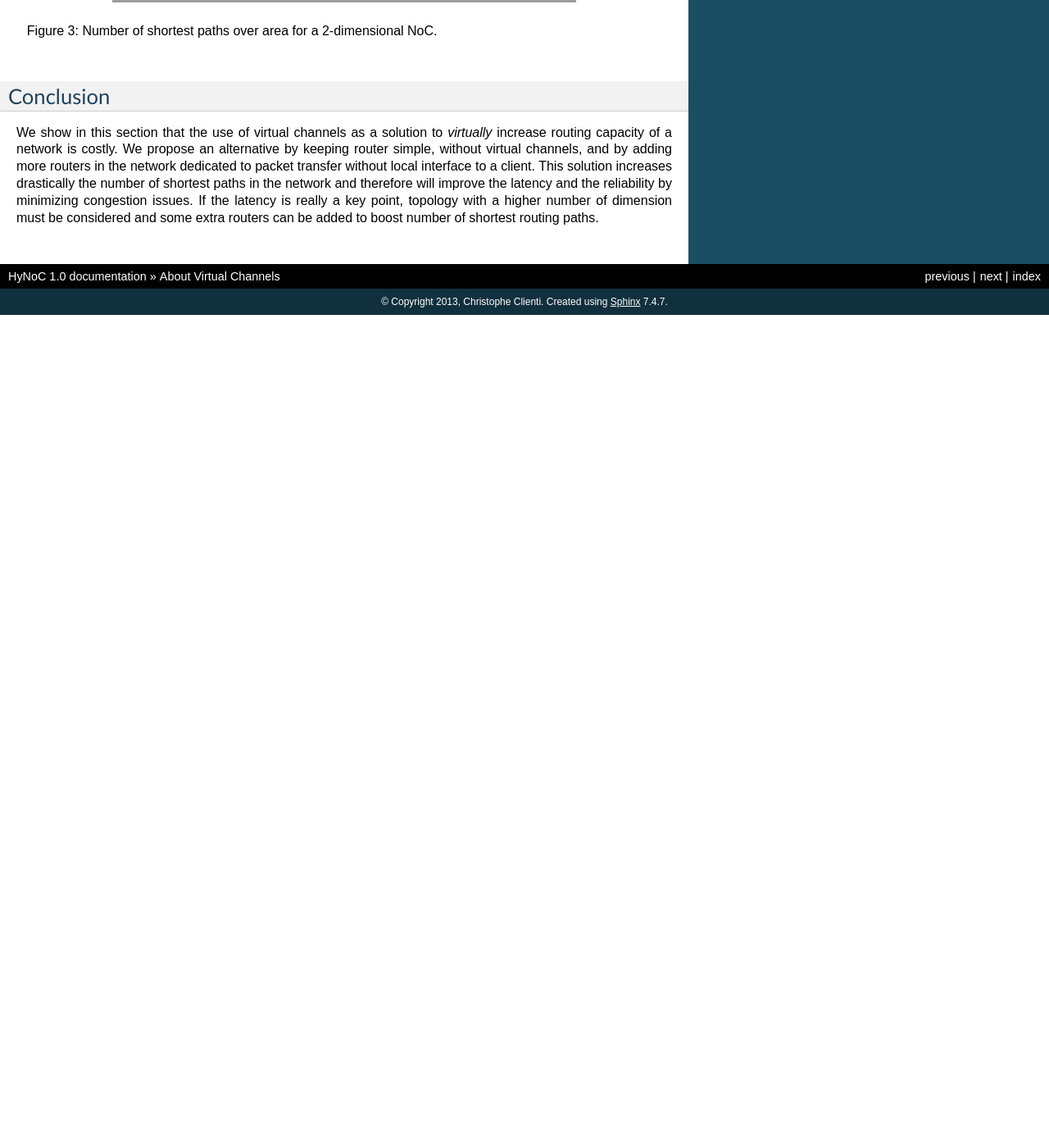
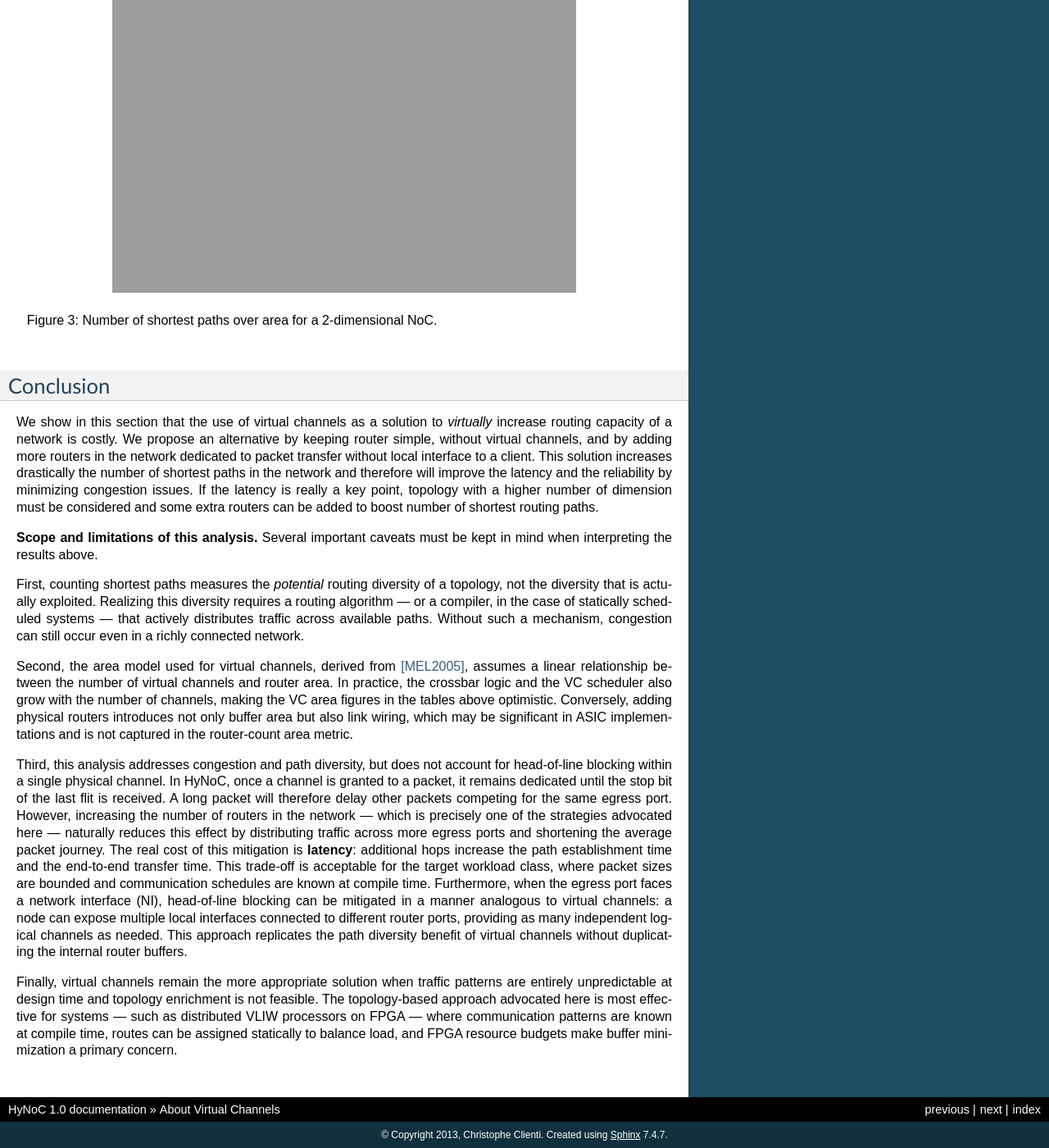
Before and after one commit to cclienti/verilog-ip, a Sphinx documentation site: the page built from hw/network/hynoc/doc/dev_guide/source/about_vc.rst, in a window 1280 px wide and 1400 px high, scrolled down 4377 px. Shown: the whole window at 82% size. Built offline with Sphinx 7.4.7, drawn with Linux system fonts in a browser that asks for light colours; formulas are drawn with MathJax 3; before the commit the page ends 4761 px from its top, so only the background shows below that; some of the changed text lies outside the part shown.

Commit message:
fix(docs): update HyNoC documentation for virtual channels
Revised the ~about_vc.rst~ file to include detailed explanations about
FPGA resource constraints, updated equations for path calculations,
and added clarifications on the scope and limitations of the analysis.

Enhanced the PDF to PNG conversion process by adding a cropping step
using ~pdfcrop~ before the conversion. This ensures cleaner output
images. Updated the ~clean~ target to remove intermediate cropped
files.

```diff
--- a/hw/network/hynoc/doc/dev_guide/source/about_vc.rst
+++ b/hw/network/hynoc/doc/dev_guide/source/about_vc.rst
@@ -3,7 +3,7 @@
 About Virtual Channels
 ======================
 
-HyNoC does not implement virtual channels, as proposed by Hermes, for performance reason. Due to multiple clock domains
+HyNoC does not implement virtual channels, as proposed by Hermes, for performance reason. HyNoC primarily targets **FPGA** platforms, where block RAMs used as FIFO buffers are a scarce and shared resource. Due to multiple clock domains on each router's port, virtual channels imply to multiply the number of input FIFO buffers. We must keep in mind that these input FIFO buffers are responsible of almost fifty percents of the total router area, and according to [MEL2005]_, doubling the number of virtual channels will double router area. On FPGAs this overhead is particularly significant, as each additional FIFO consumes block RAM or distributed LUT RAM that would otherwise be available to the application logic. Even if there is not multiple clock domains in a router, the virtual channel scheduling can not be synchronous to the whole network because of routing difficulty and efficiency. The Scheduling signal must be locally synchronous to one router which imply to use one FIFO buffer per virtual channel per router's port.
 on each router's port, virtual channels imply to multiply the number of input FIFO buffers. We must keep in mind that
 these input FIFO buffers are responsible of almost fifty percents of the total router area, and according to [MEL2005]_,
 doubling the number of virtual channels will double router area. Even if there is not multiple clock domains in a
@@ -59,13 +59,13 @@
 :num:`figure-counting-problem`, that the number of shortest path is *6*.
 
 .. math::
-   p = {\left[(N-1) \cdot (M-1)\right]! \over {(N-1)! \cdot (M-1)!}}
+   p = {\left[(N-1) + (M-1)\right]! \over {(N-1)! \cdot (M-1)!}}
    :label: eq-n-m-permutations
 
 We can generalize the equation :eq:`eq-n-m-permutations` to n-dimensional :math:`n_1 \times n_2 \times \cdots \times n_K`
 network using the equation :eq:`eq-n-dim-permutations`.
 
-.. math:: p = {\left[\prod\limits^K_{i=1} n_i-1\right]! \over {\prod\limits^K_{i=1} (n_i-1)!}}
+.. math:: p = {\left[\sum\limits^K_{i=1} (n_i-1)\right]! \over {\prod\limits^K_{i=1} (n_i-1)!}}
    :label: eq-n-dim-permutations
 
 
@@ -117,9 +117,14 @@
 number of shortest paths and their length will decrease. Reducing the number of shortest paths is a drawback while
 reducing their lengths is a benefit because the latency is reduced.
 
+Note that the path counts reported in the tables below represent the **maximum** number of shortest paths, computed between the two most distant nodes (corner-to-corner) of the network. For any other pair of nodes separated by :math:`(d_x, d_y)` hops, the number of shortest paths is :math:`\binom{d_x+d_y}{d_x}`, which is lower than the tabled maximum.
+
 
 Efficiency of virtual channels
 ------------------------------
+
+
+This analogy is an **upper bound**: it assumes that a packet can freely switch virtual channels at every hop, as if traversing an additional physical dimension. In practice, the virtual channel is typically assigned at the source and remains fixed for the entire path, which reduces the actual path diversity below the tabled values. The tables for virtual channels are therefore optimistic.
 
 Virtual channels can be viewed as an additional dimension to the network topology. This assumption fits well with the
 increase number of shortest path powered by virtual channels without increasing the number of routers.  The following
@@ -193,3 +198,13 @@
 drastically the number of shortest paths in the network and therefore will improve the latency and the reliability by
 minimizing congestion issues. If the latency is really a key point, topology with a higher number of dimension must be
 considered and some extra routers can be added to boost number of shortest routing paths.
+
+**Scope and limitations of this analysis.** Several important caveats must be kept in mind when interpreting the results above.
+
+First, counting shortest paths measures the *potential* routing diversity of a topology, not the diversity that is actually exploited. Realizing this diversity requires a routing algorithm — or a compiler, in the case of statically scheduled systems — that actively distributes traffic across available paths. Without such a mechanism, congestion can still occur even in a richly connected network.
+
+Second, the area model used for virtual channels, derived from [MEL2005]_, assumes a linear relationship between the number of virtual channels and router area. In practice, the crossbar logic and the VC scheduler also grow with the number of channels, making the VC area figures in the tables above optimistic. Conversely, adding physical routers introduces not only buffer area but also link wiring, which may be significant in ASIC implementations and is not captured in the router-count area metric.
+
+Third, this analysis addresses congestion and path diversity, but does not account for head-of-line blocking within a single physical channel. In HyNoC, once a channel is granted to a packet, it remains dedicated until the stop bit of the last flit is received. A long packet will therefore delay other packets competing for the same egress port. However, increasing the number of routers in the network — which is precisely one of the strategies advocated here — naturally reduces this effect by distributing traffic across more egress ports and shortening the average packet journey. The real cost of this mitigation is **latency**: additional hops increase the path establishment time and the end-to-end transfer time. This trade-off is acceptable for the target workload class, where packet sizes are bounded and communication schedules are known at compile time. Furthermore, when the egress port faces a network interface (NI), head-of-line blocking can be mitigated in a manner analogous to virtual channels: a node can expose multiple local interfaces connected to different router ports, providing as many independent logical channels as needed. This approach replicates the path diversity benefit of virtual channels without duplicating the internal router buffers.
+
+Finally, virtual channels remain the more appropriate solution when traffic patterns are entirely unpredictable at design time and topology enrichment is not feasible. The topology-based approach advocated here is most effective for systems — such as distributed VLIW processors on FPGA — where communication patterns are known at compile time, routes can be assigned statically to balance load, and FPGA resource budgets make buffer minimization a primary concern.
```
Also changed, not shown: hw/network/hynoc/doc/datasheet/figures/hynoc_hops_encoding.png, hw/network/hynoc/doc/datasheet/figures/hynoc_mcast_packet_3port_32b.png, hw/network/hynoc/doc/datasheet/figures/hynoc_noc_overview.png, hw/network/hynoc/doc/datasheet/figures/hynoc_router_control_arch.png, hw/network/hynoc/doc/datasheet/figures/hynoc_router_data_arch.png, hw/network/hynoc/doc/datasheet/figures/hynoc_test_topology_3port.png, hw/network/hynoc/doc/datasheet/figures/hynoc_unicast_packet_3port_32b.png, hw/network/hynoc/doc/datasheet/figures/hynoc_unicast_packet_example_16b.png, hw/network/hynoc/doc/datasheet/figures/hynoc_unicast_packet_example_64b.png, 1 other file.
